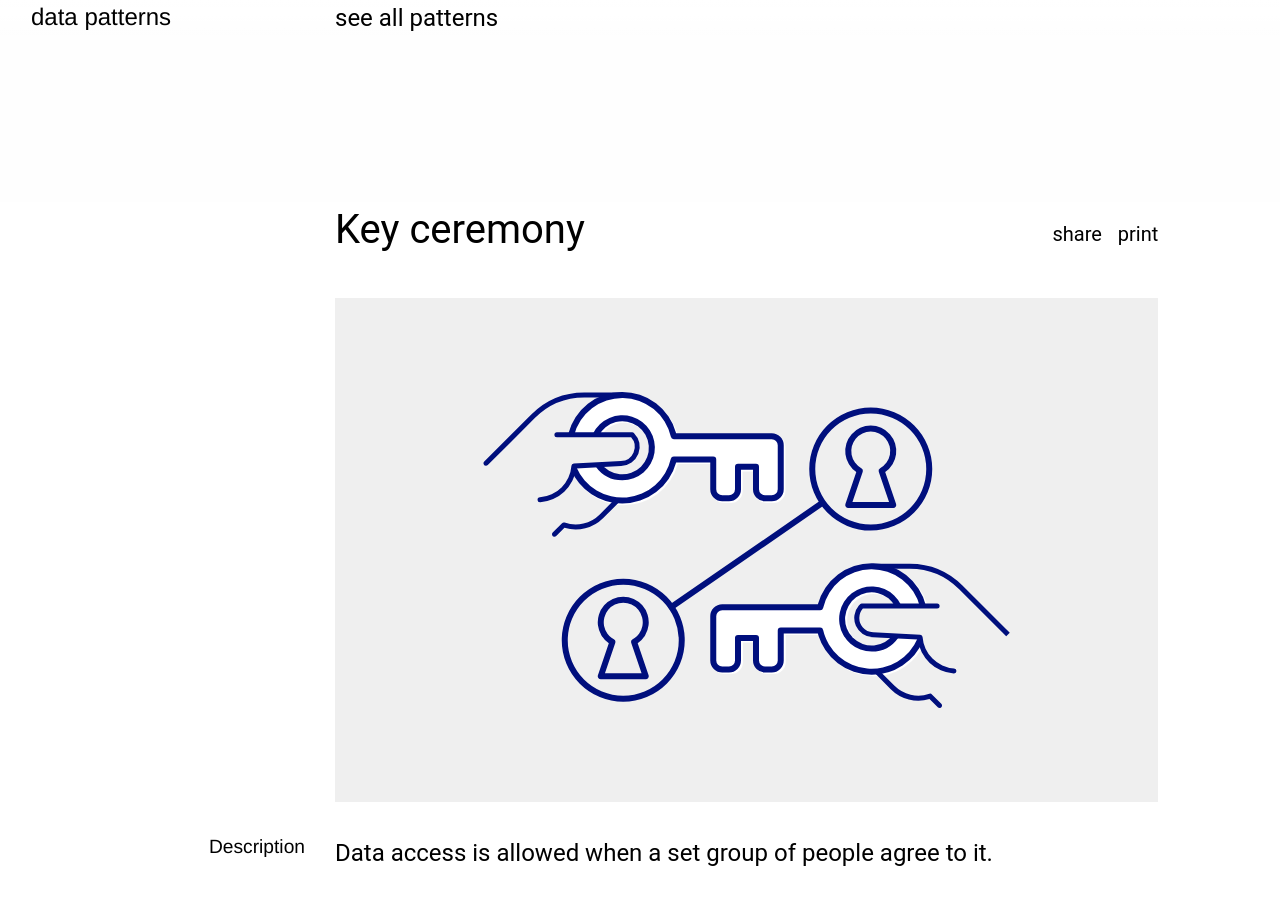
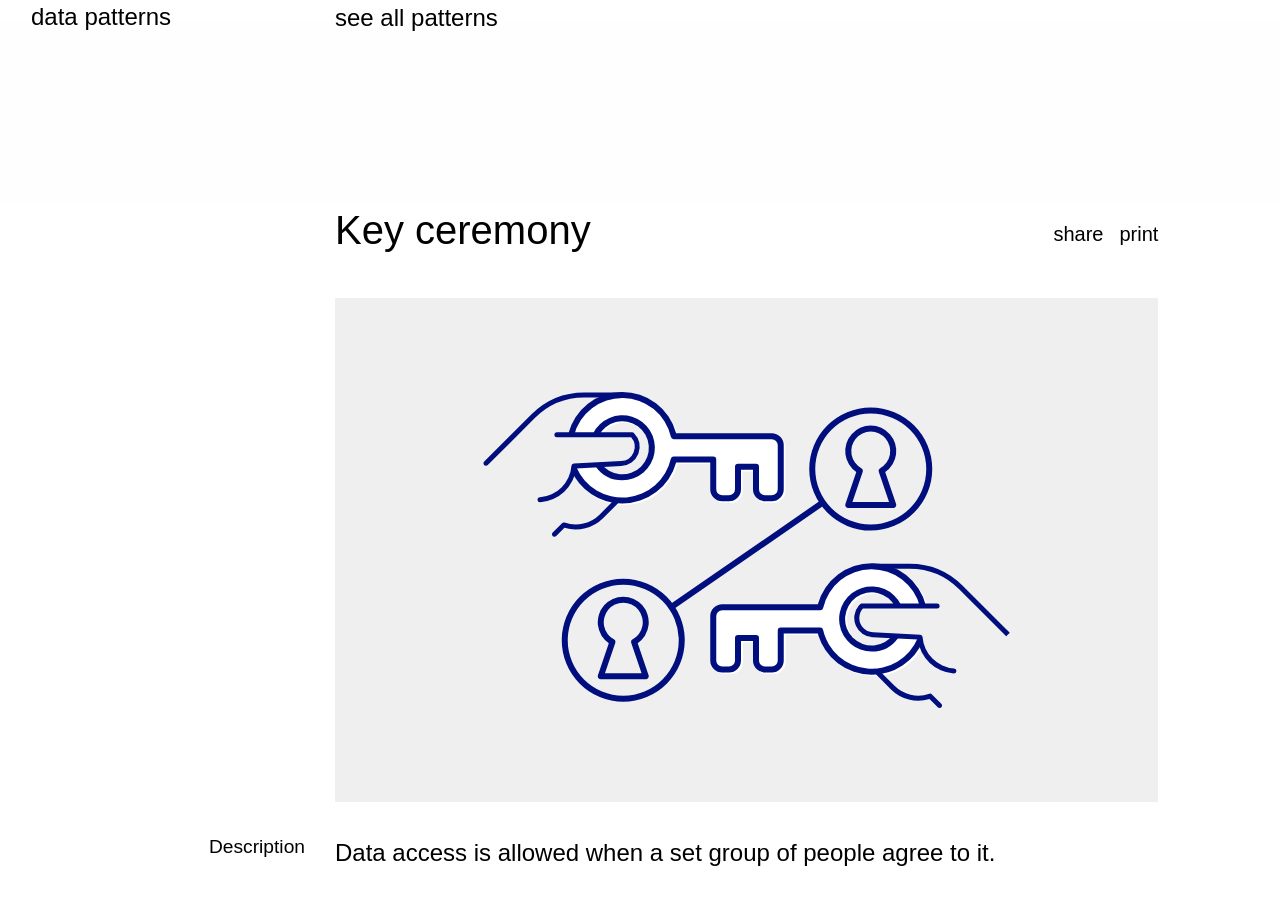
Before and after one commit to projectsbyif/data-permissions-catalogue, a Jekyll site: the page built from _patterns/key-ceremony.md, in a window 1280 px wide and 900 px high. Built offline with Jekyll 4.4.1, drawn with Linux system fonts in a browser that asks for light colours; some web fonts are replaced; comment, search, counter and statistics services are not loaded.

Commit message:
Update font family to neue haas unica.

```diff
--- a/_includes/head.html
+++ b/_includes/head.html
@@ -5,6 +5,7 @@
   <title>{% if page.title %}{{ page.title | escape }}{% if page.title == "All" %} patterns{% endif %} - {{ site.title | escape }}{% else %}{{ site.title | escape }}{% endif %} - IF</title>
   <meta name="description" content="{{ page.excerpt | default: site.description | strip_html | normalize_whitespace | truncate: 160 | escape }}">
   <link href="https://fonts.googleapis.com/css?family=Rubik" rel="stylesheet">
+  <link rel="stylesheet" href="https://use.typekit.net/rrb5jxp.css">
   <link rel="stylesheet" href="{{ '/assets/foundation.min.css' | relative_url }}">
   <!-- <link rel="stylesheet" href="{{ '/assets/main.css' | relative_url }}"> -->
   <link rel="stylesheet" href="{{ '/assets/new-main.css' | relative_url }}">
--- a/_sass/app-new.scss
+++ b/_sass/app-new.scss
@@ -1,6 +1,12 @@
 body {
   color: black;
-  font-family: 'Roboto', sans-serif;
+  font-family: 'neue-haas-unica', sans-serif;
+}
+
+h1,
+h2,
+h3 {
+  font-family: 'neue-haas-unica', sans-serif;
 }
 
 main {
--- a/_sass/pattern-page-new.scss
+++ b/_sass/pattern-page-new.scss
@@ -31,7 +31,6 @@ section ul {
   // z-index: 10;
 
   h1  {
-    font-family: 'Roboto', sans-serif;
     font-size: 2.5rem;
   }
 
```
